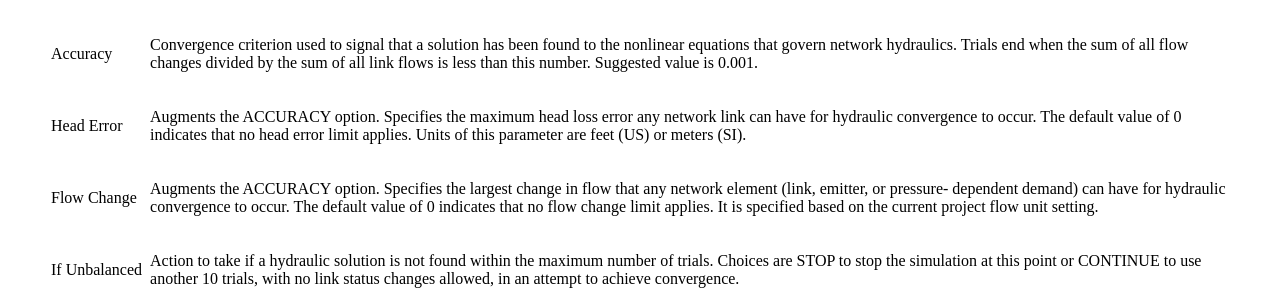
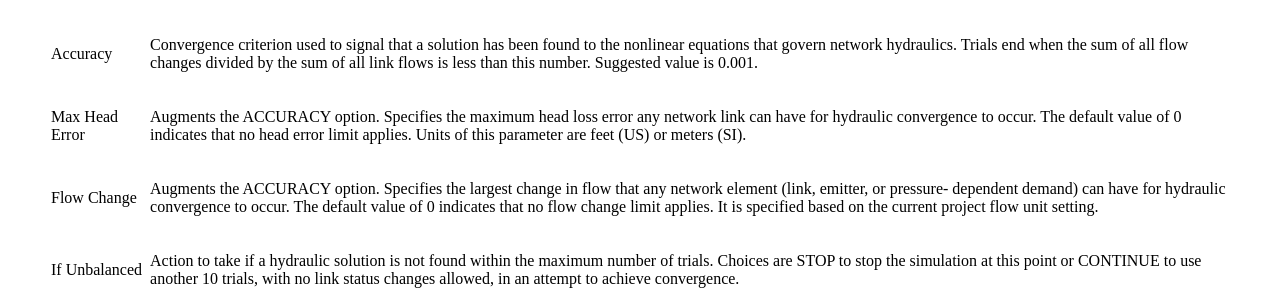
Before and after one commit to USEPA/epanet-manual, a Sphinx documentation site: the page built from docs/8_analyzing_network.rst, in a window 1280 px wide and 900 px high, scrolled down 1515 px. Shown: the part 152-452 px from the top of the window. Built offline with Sphinx 7.4.7 and the Read the Docs theme 2.0.0, drawn with Linux system fonts in a browser that asks for light colours.

Commit message:
Update 8_analyzing_network.rst
Added "Max" to Head Error to reflect the GUI

```diff
--- a/docs/8_analyzing_network.rst
+++ b/docs/8_analyzing_network.rst
@@ -105,7 +105,7 @@ Setting Analysis Options
   |                                   | this number. Suggested value is   |
   |                                   | 0.001.                            |
   +-----------------------------------+-----------------------------------+
-  | Head Error                        | Augments the ACCURACY option.     |
+  | Max Head Error                    | Augments the ACCURACY option.     |
   |                                   | Specifies the maximum head loss   |
   |                                   | error any network link can have   |
   |                                   | for hydraulic convergence to      |
```
